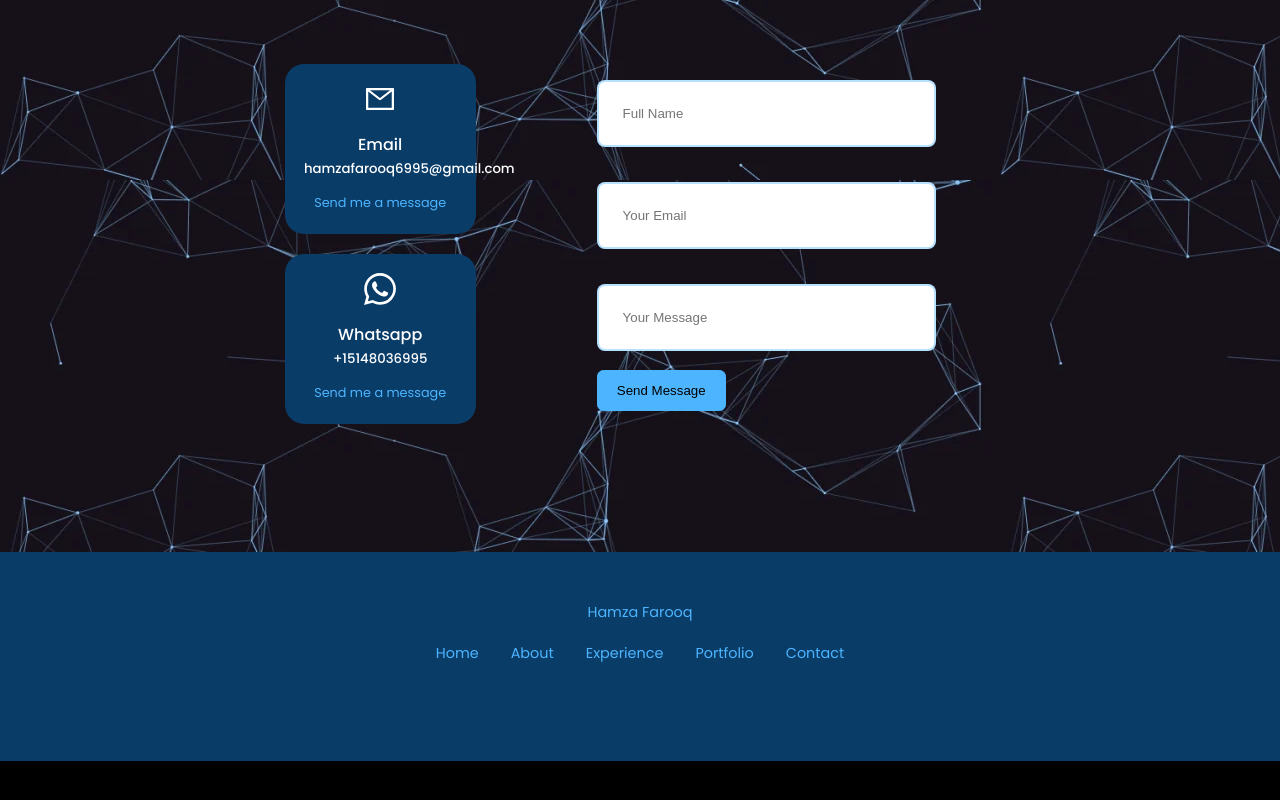
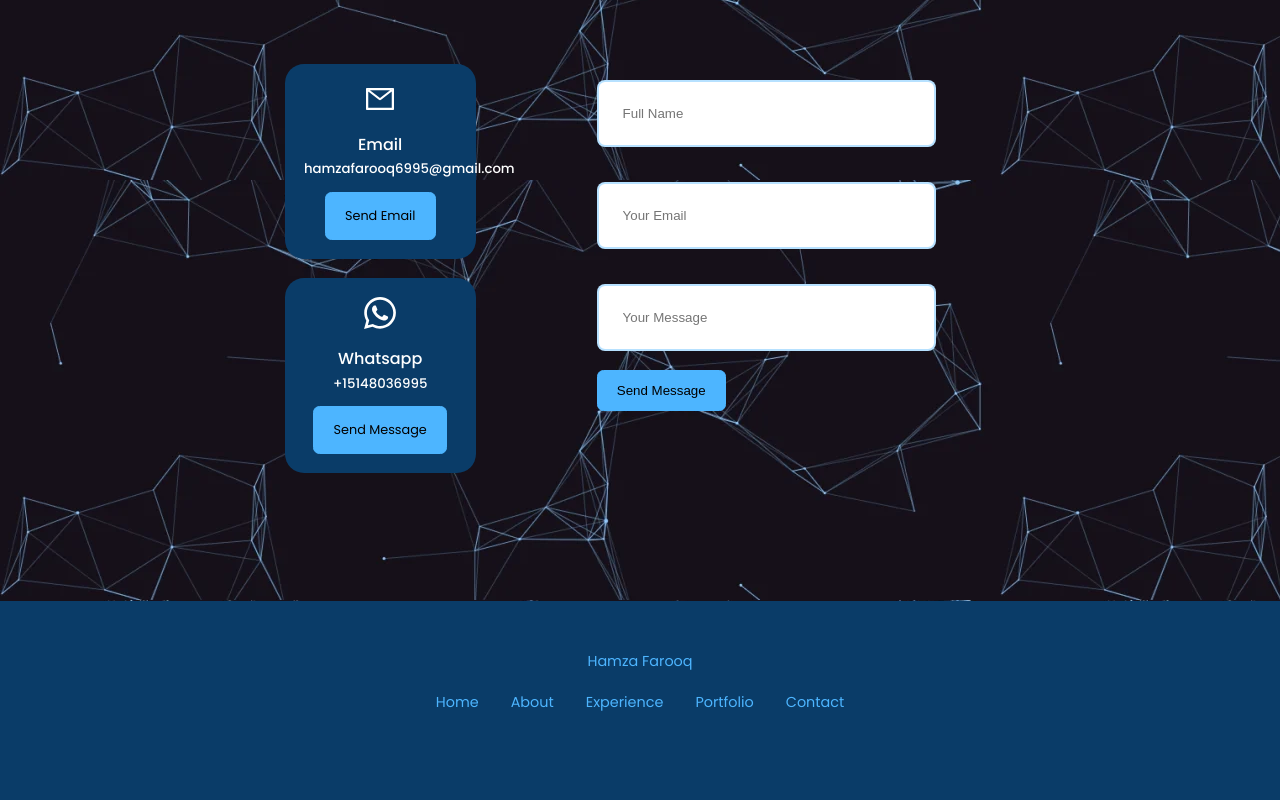
Before and after one commit to hamzafarooq360/Portfolio-Website, a React (Create React App) app: page / in a window 1280 px wide. Shown: the part 4020-4820 px from the top of the page. Before the commit the page ends 4781 px from the top, so only its background shows below. Built offline with nearby package versions, Linux system fonts and the light colour scheme.

Commit message:
added buttons for contact section

```diff
--- a/src/components/contact/Contact.jsx
+++ b/src/components/contact/Contact.jsx
@@ -31,14 +31,14 @@ const Contact = () => {
             <AiOutlineMail className='contact__option-icon'/>
             <h4>Email</h4>
             <h5>hamzafarooq6995@gmail.com</h5>
-            <a href="mailto:hamzafarooq6995@gmail.com" target="_blank">Send me a message</a>
+            <a className='btn btn-primary' href="mailto:hamzafarooq6995@gmail.com" target="_blank">Send Email</a>
           </article>
 
           <article className="contact__option">
             <ImWhatsapp className='contact__option-icon'/>
             <h4>Whatsapp</h4>
             <h5>+15148036995</h5>
-            <a href="https://api.whatsapp.com/send?phone=15148036995" target="_blank">Send me a message</a>
+            <a className='btn btn-primary' href="https://api.whatsapp.com/send?phone=15148036995" target="_blank">Send Message</a>
           </article>
 
         </div>
```
